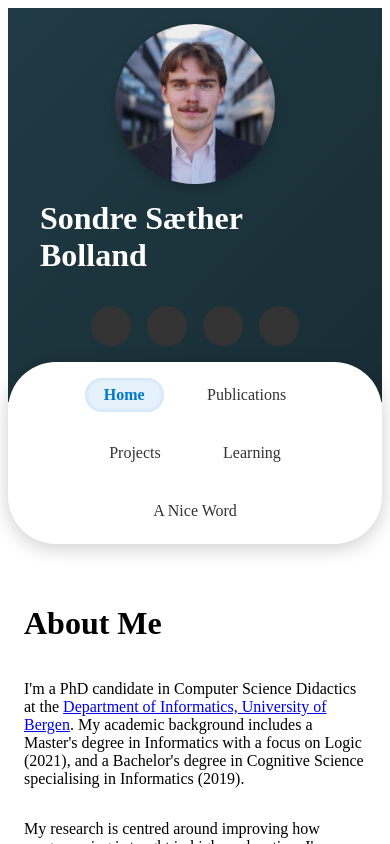
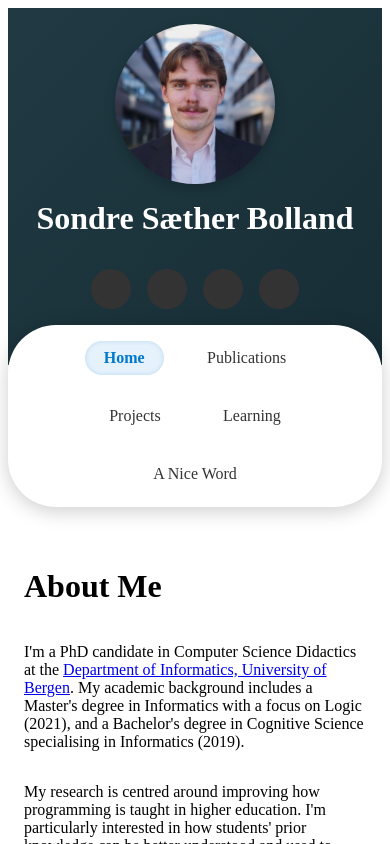
Before and after one commit to SondreBolland/personal_website, a React app in the folder frontend/: page / in a window 390 px wide. Shown: the top 844 px of the page. Built offline with nearby package versions, Linux system fonts and the light colour scheme; the HTML template or start-up script is replaced by a standard one.

Commit message:
top pane mobile padding

```diff
--- a/frontend/src/components/TopPane.css
+++ b/frontend/src/components/TopPane.css
@@ -6,7 +6,7 @@
   flex-direction: column;
   justify-content: space-between;
   align-items: center;
-  padding: 1rem 0rem 3rem 0rem;
+  padding: 1rem 0rem 3.5rem 0rem;
   box-sizing: border-box;
   background: linear-gradient(-45deg, #0f2027, #203a43, #2c5364);
   background-size: 400% 400%;
@@ -45,7 +45,7 @@
   flex-direction: column; /* Stack vertically */
   align-items: center; /* Center horizontally */
   gap: 0rem; /* Smaller gap between name and position */
-  padding: 0rem 2rem; /* Add padding for nicer spacing */
+  padding: 0rem 0rem 0rem 0rem; /* Add padding for nicer spacing */
   margin: 0 auto;
   width: fit-content; /* Fits content but with padding */
   z-index: 10;
```
